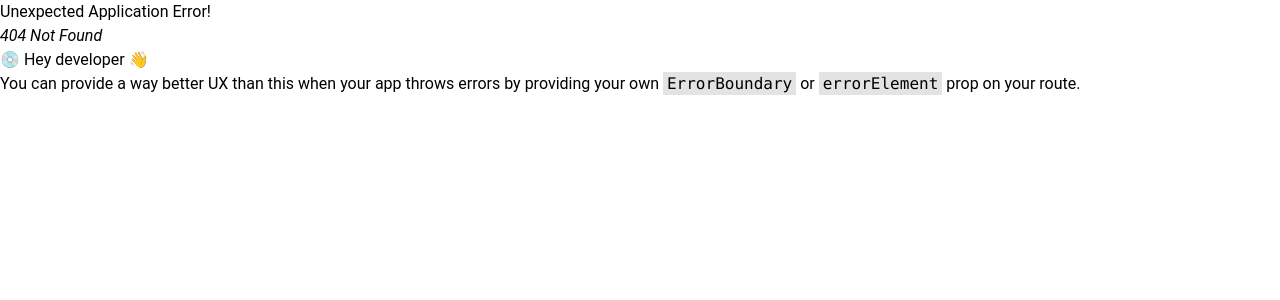
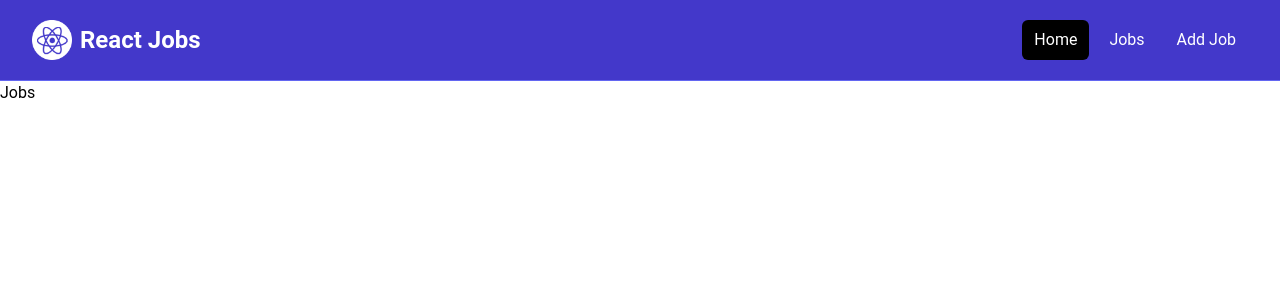
Before and after one commit to SebastianLunaO/FirstReactProyect, a React (Vite) app in the folder react-JobPages/: page /jobs in a window 1280 px wide. Before the commit this address had no page. Shown: the top 300 px of the page. Built offline with nearby package versions, Linux system fonts and the light colour scheme.

Commit message:
replacing tags a for links from library react dom

```diff
--- a/react-JobPages/src/App.jsx
+++ b/react-JobPages/src/App.jsx
@@ -2,11 +2,13 @@
 import React from 'react'
 import HomePage from './pages/HomePage'
 import MainLayout from './layouts/MainLayout'
+import JobsPages from './pages/JobsPages'
 
 const router = createBrowserRouter(
   createRoutesFromElements(
   <Route path='/' element={<MainLayout />}>
   <Route path='/index' element={<HomePage />} />
+  <Route path='/jobs' element= {<JobsPages />} />
   </Route>))
 
 const App = () => {
--- a/react-JobPages/src/components/Cards.jsx
+++ b/react-JobPages/src/components/Cards.jsx
@@ -1,4 +1,5 @@
 import React from 'react'
+
 
 const Cards = ({children, bg= 'bg-gray-100'}) => {
   return (
--- a/react-JobPages/src/components/HomeCards.jsx
+++ b/react-JobPages/src/components/HomeCards.jsx
@@ -1,6 +1,6 @@
 import React from 'react'
 import Card from './Cards'
-
+import {Link} from 'react-router-dom'
 const HomeCards = () => {
   return (
     <div>
@@ -12,24 +12,24 @@
             <p className="mt-2 mb-4">
               Browse our React jobs and start your career today
             </p>
-            <a
-              href="/jobs.html"
+            <Link
+              to="/jobs"
               className="inline-block bg-black text-white rounded-lg px-4 py-2 hover:bg-gray-700"
             >
               Browse Jobs
-            </a>
+            </Link>
           </Card>
           <Card bg='bg-indigo-100'>
             <h2 className="text-2xl font-bold">For Employers</h2>
             <p className="mt-2 mb-4">
               List your job to find the perfect developer for the role
             </p>
-            <a
-              href="/add-job.html"
+            <Link
+              to="/add-job"
               className="inline-block bg-indigo-500 text-white rounded-lg px-4 py-2 hover:bg-indigo-600"
             >
               Add Job
-            </a>
+            </Link>
           </Card>
         </div>
       </div>
--- a/react-JobPages/src/components/JobListing.jsx
+++ b/react-JobPages/src/components/JobListing.jsx
@@ -1,7 +1,7 @@
 import React from 'react'
 import { useState } from 'react'
 import { FaMapMarker } from 'react-icons/fa'
-
+import { Link } from 'react-router-dom'
 const JobListing = ({job}) => {
     const [showFullDescription,setShowFullDescription] = useState(false) //default state in the ()
     let description = job.description;
@@ -32,12 +32,12 @@
                       <FaMapMarker className='inline text-lg mr-1 mb-1'/>
                       {job.location}
                     </div>
-                    <a
-                      href={`/job/${job.id}`}
+                    <Link
+                      to={`/job/${job.id}`}
                       className="h-[36px] bg-indigo-500 hover:bg-indigo-600 text-white px-4 py-2 rounded-lg text-center text-sm"
                     >
                      Read More
-                    </a>
+                    </Link>
                   </div>
                 </div>
               </div>
--- a/react-JobPages/src/components/Navbar.jsx
+++ b/react-JobPages/src/components/Navbar.jsx
@@ -1,5 +1,7 @@
 import React from 'react'
 import logo from '../assets/images/logo.png'
+import {Link} from 'react-router-dom'
+
 const Navbar = () => {
   return (
     <div>
@@ -10,7 +12,7 @@
             className="flex flex-1 items-center justify-center md:items-stretch md:justify-start"
           >
 
-            <a className="flex flex-shrink-0 items-center mr-4" href="/index.html">
+            <Link className="flex flex-shrink-0 items-center mr-4" to="/index">
               <img
                 className="h-10 w-auto"
                 src={logo}
@@ -19,23 +21,23 @@
               <span className="hidden md:block text-white text-2xl font-bold ml-2"
                 >React Jobs</span
               >
-            </a>
+            </Link>
             <div className="md:ml-auto">
               <div className="flex space-x-2">
-                <a
-                  href="/index.html"
+                <Link
+                  to="/index"
                   className="text-white bg-black hover:bg-gray-900 hover:text-white rounded-md px-3 py-2"
-                  >Home</a
+                  >Home</Link
                 >
-                <a
-                  href="/jobs.html"
+                <Link
+                  to="/jobs"
                   className="text-white hover:bg-gray-900 hover:text-white rounded-md px-3 py-2"
-                  >Jobs</a
+                  >Jobs</Link
                 >
-                <a
-                  href="/add-job.html"
+                <Link
+                  to="/add-job"
                   className="text-white hover:bg-gray-900 hover:text-white rounded-md px-3 py-2"
-                  >Add Job</a
+                  >Add Job</Link
                 >
               </div>
             </div>
--- a/react-JobPages/src/components/ViewAllJobs.jsx
+++ b/react-JobPages/src/components/ViewAllJobs.jsx
@@ -1,13 +1,13 @@
 import React from 'react'
-
+import { Link } from 'react-router-dom'
 const ViewAllJobs = () => {
   return (
     <div>
       <section className="m-auto max-w-lg my-10 px-6">
-      <a
-        href="jobs.html"
+      <Link
+        to="jobs"
         className="block bg-black text-white text-center py-4 px-6 rounded-xl hover:bg-gray-700"
-        >View All Jobs</a
+        >View All Jobs</Link
       >
     </section>
     </div>
--- /dev/null
+++ b/react-JobPages/src/pages/JobsPages.jsx
@@ -0,0 +1,11 @@
+import React from 'react'
+
+const JobsPages = () => {
+  return (
+    <div>
+      Jobs
+    </div>
+  )
+}
+
+export default JobsPages
```
